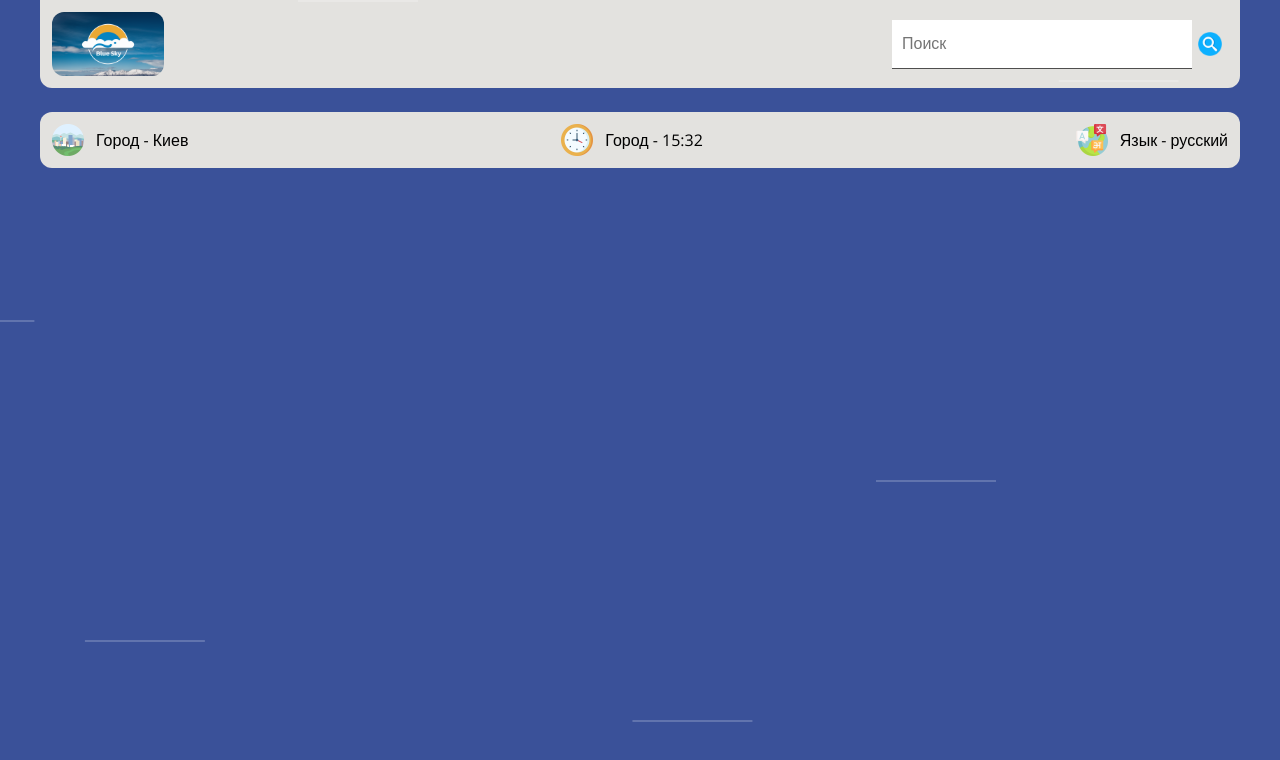
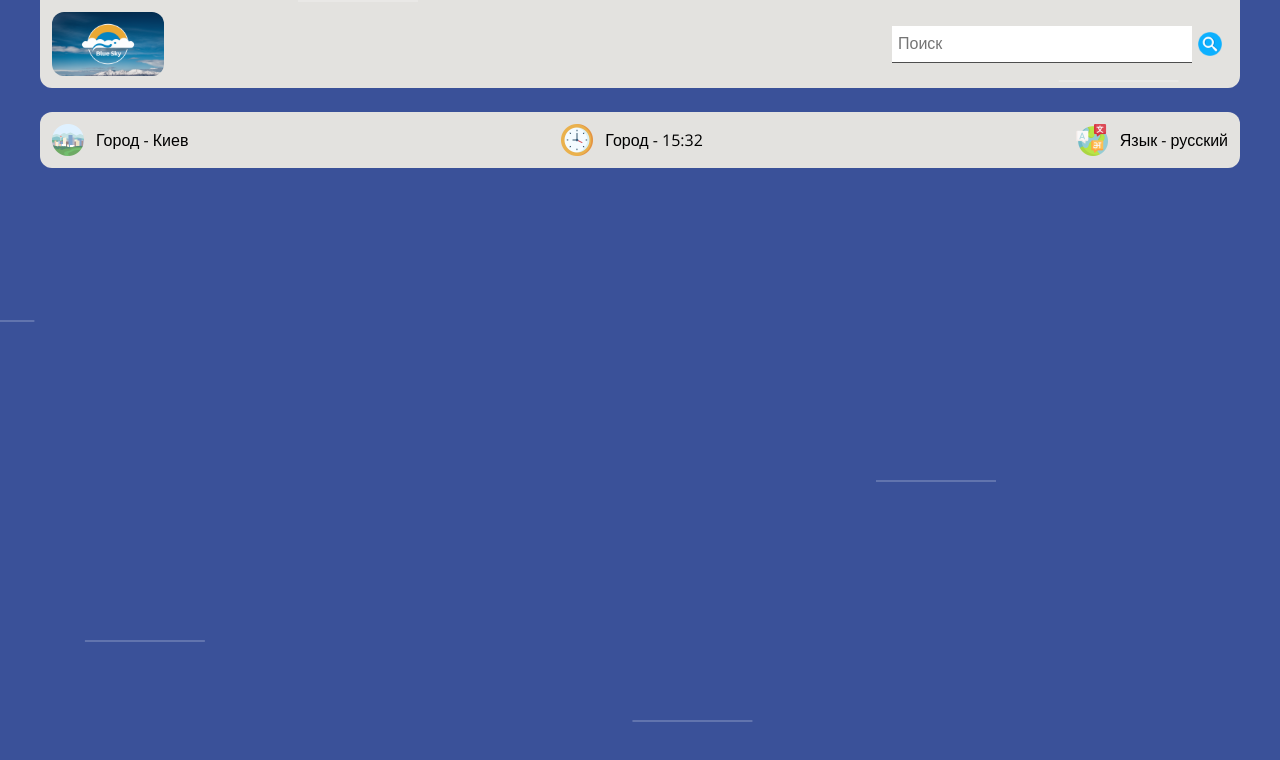
Before and after one commit to SonRayS/blueSky, a React (Vite) app: page / in a window 1280 px wide. Shown: the top 760 px of the page. Built offline with nearby package versions, Linux system fonts and the light colour scheme.

Commit message:
save style header

```diff
--- a/src/components/header/Header.style.ts
+++ b/src/components/header/Header.style.ts
@@ -34,13 +34,14 @@ export const HeadersSearchInput = styled.input`
   -ms-flex-positive: 100;
   flex-grow: 100;
   border: none;
-  padding: 12px 10px 12px;
+  padding: 6px;
   font-style: normal;
   font-weight: 400;
   font-size: 16px;
   line-height: 24px;
   color: black;
   border-bottom: 1px solid #4e4e4e;
+  outline: none;
 `;
 
 export const HeadersSearchImg = styled.img`
@@ -53,5 +54,6 @@ export const HeadersSearchImg = styled.img`
   transition: transform 0.3s ease;
   &:hover {
     transform: scale(1.1);
+    cursor: pointer;
   }
 `;
```
